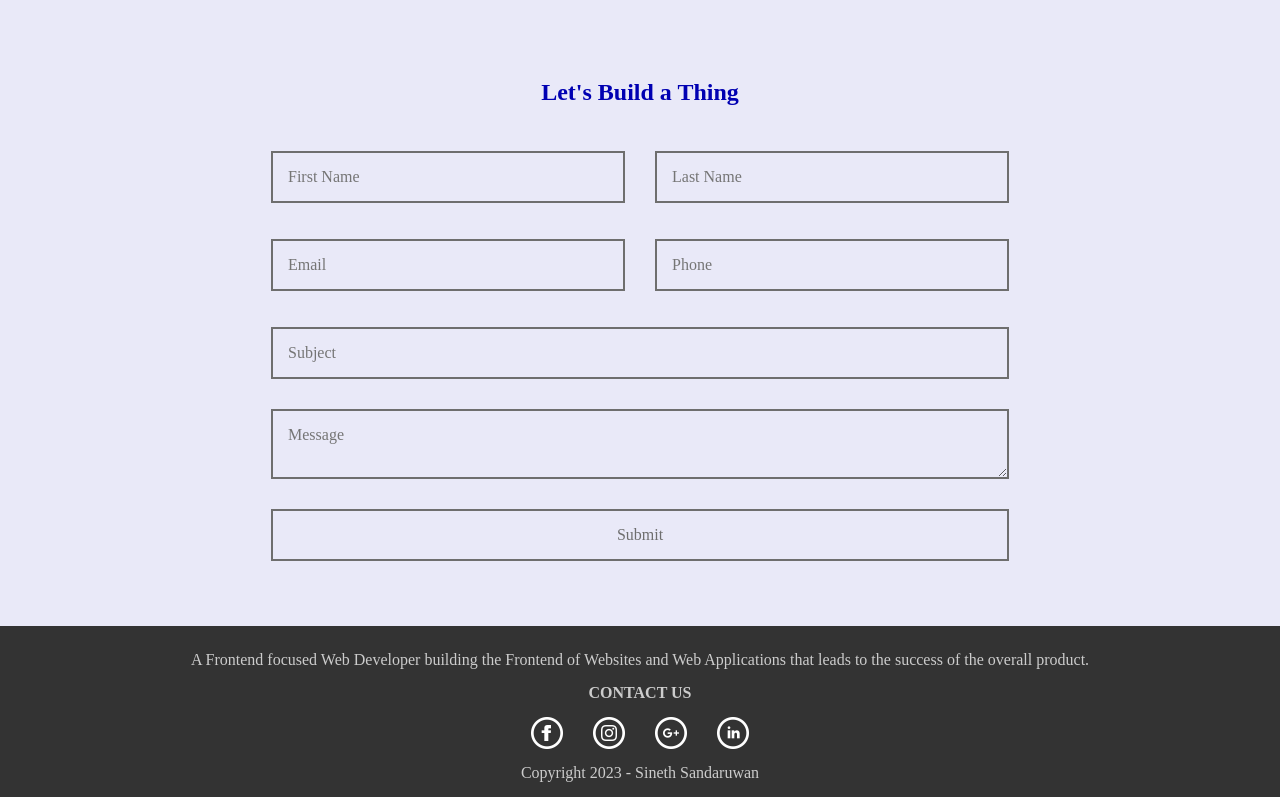
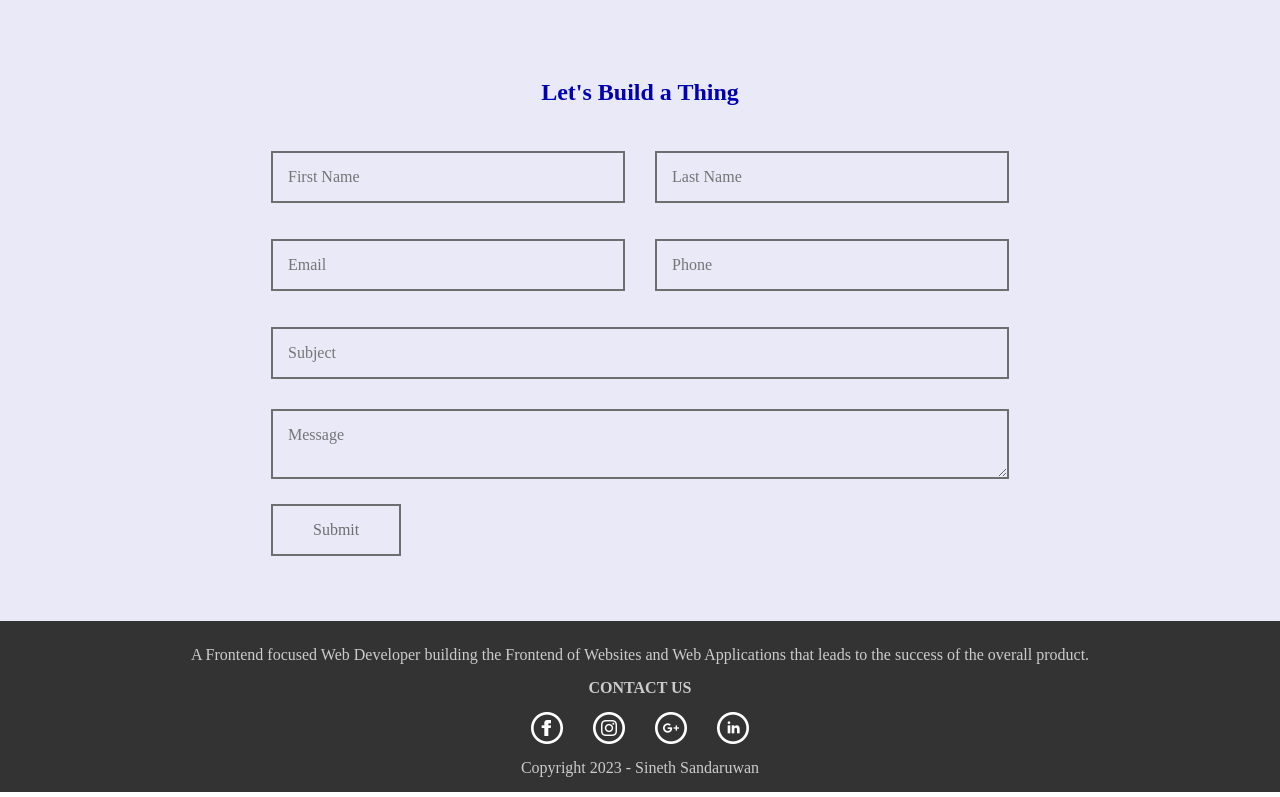
Before and after one commit to sine41867/Portfolio-WebPage, a PHP site: page / in a window 1280 px wide. Shown: the part 4399-5196 px from the top of the page. Run offline with PHP 8.4, Linux system fonts and the light colour scheme.

Commit message:
Update styles.css

```diff
--- a/src/css/styles.css
+++ b/src/css/styles.css
@@ -417,11 +417,22 @@ form input:focus, textarea:focus{
     display: flex;
     margin: 0;
 }
+.form-line table{
+
+    width: 100%;
+}
+.error{
+    margin-left: 15px;
+    color: red;
+}
+.form-line table tr td{
+    width: 50%;
+}
 .form-line input{
     flex-grow: 1;
 
 }
-form input[type=button]{
+form input[type=submit]{
     display: block;
     width: fit-content;
     background-color: transparent;
@@ -432,7 +443,7 @@ form input[type=button]{
     font-size: 16px;
     font-family: Poppins;
     margin-top: 10px;
-    margin-bottom: 25px;
+    margin-bottom: 15px;
     transition: 0.5s;
 }
 form input[type=button]:hover{
@@ -523,6 +534,7 @@ cursor: pointer;
     animation-duration: 1.5s;
 }
 
+
 @keyframes fade {
     from {opacity: .4}
     to {opacity: 1}
```
